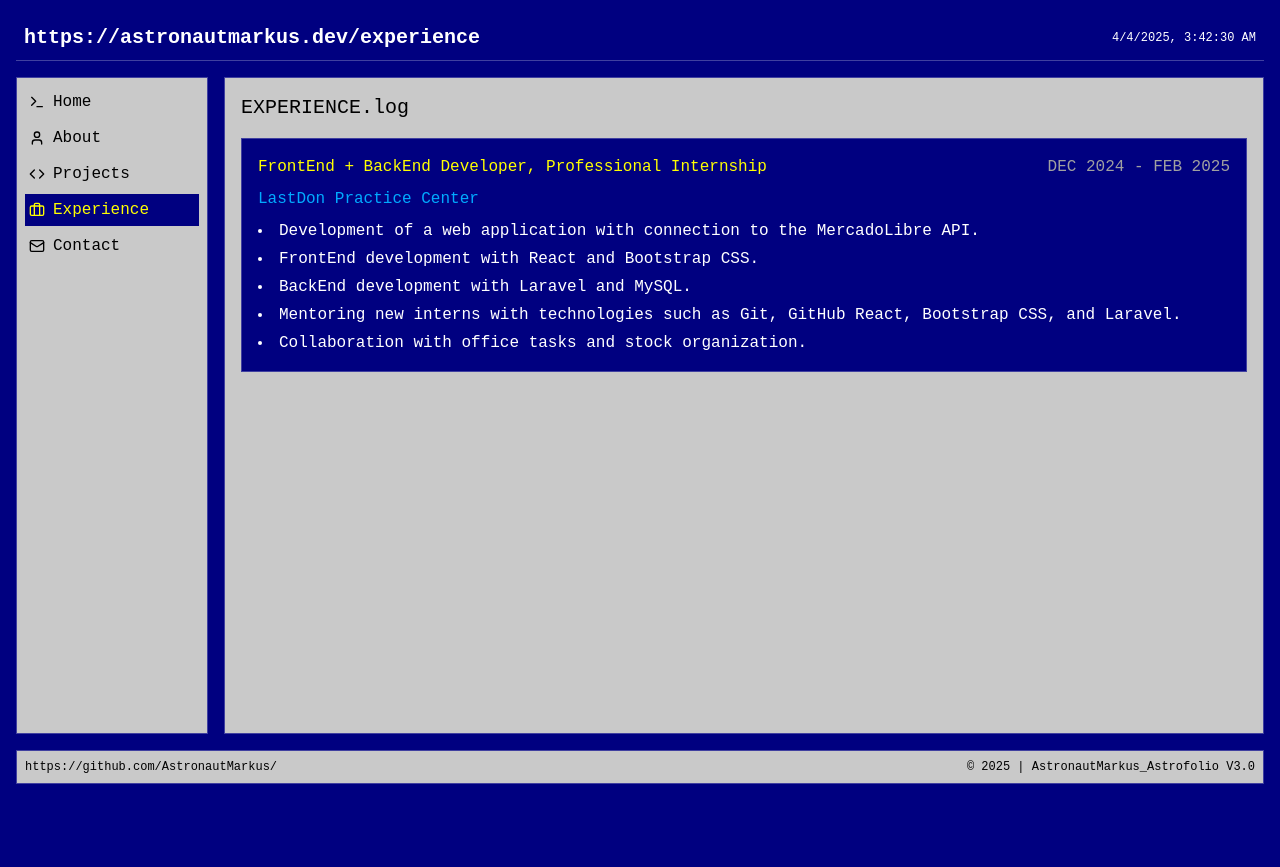
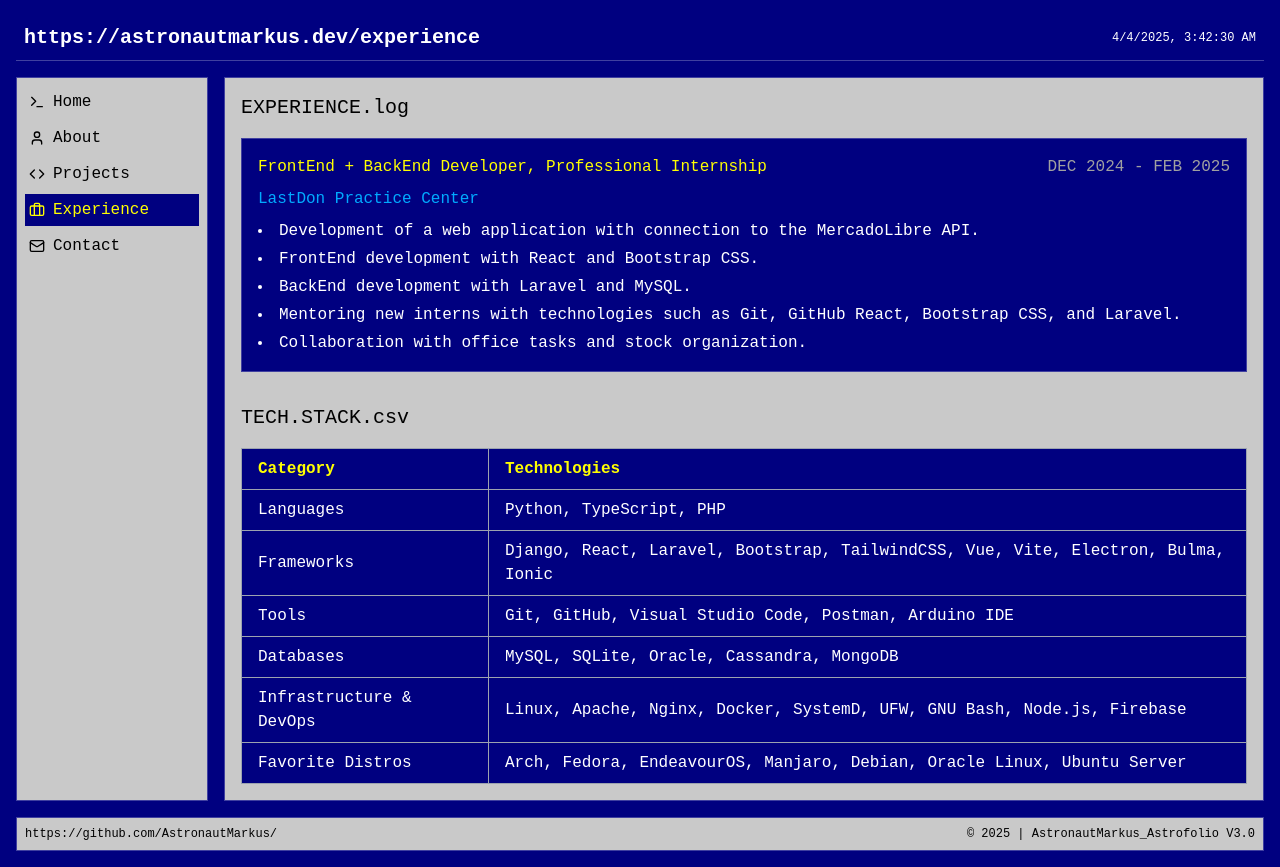
Before and after one commit to AstronautMarkus/Astrofolio-BIOS, a React (Vite) app in the folder astrofolio/: page /experience in a window 1280 px wide. Before the commit the page ends 800 px from the top, so only its background shows below. Built offline with nearby package versions, Linux system fonts and the light colour scheme.

Commit message:
feat: add ExperienceSection; include detailed tech stack table for enhanced portfolio presentation

```diff
--- a/astrofolio/src/components/sections/ExperienceSection.tsx
+++ b/astrofolio/src/components/sections/ExperienceSection.tsx
@@ -19,6 +19,44 @@ export function ExperienceSection() {
           ]}
         />
       </div>
+
+      <div className="mt-8">
+        <h2 className="text-xl mb-4 text-black">TECH.STACK.csv</h2>
+        <table className="table-auto border-collapse border border-gray-400 w-full text-left bg-bios-dark">
+          <thead>
+            <tr className="text-bios-warning">
+              <th className="border border-gray-400 px-4 py-2">Category</th>
+              <th className="border border-gray-400 px-4 py-2">Technologies</th>
+            </tr>
+          </thead>
+          <tbody>
+            <tr>
+              <td className="border border-gray-400 px-4 py-2">Languages</td>
+              <td className="border border-gray-400 px-4 py-2">Python, TypeScript, PHP</td>
+            </tr>
+            <tr>
+              <td className="border border-gray-400 px-4 py-2">Frameworks</td>
+              <td className="border border-gray-400 px-4 py-2">Django, React, Laravel, Bootstrap, TailwindCSS, Vue, Vite, Electron, Bulma, Ionic</td>
+            </tr>
+            <tr>
+              <td className="border border-gray-400 px-4 py-2">Tools</td>
+              <td className="border border-gray-400 px-4 py-2">Git, GitHub, Visual Studio Code, Postman, Arduino IDE</td>
+            </tr>
+            <tr>
+              <td className="border border-gray-400 px-4 py-2">Databases</td>
+              <td className="border border-gray-400 px-4 py-2">MySQL, SQLite, Oracle, Cassandra, MongoDB</td>
+            </tr>
+            <tr>
+              <td className="border border-gray-400 px-4 py-2">Infrastructure & DevOps</td>
+              <td className="border border-gray-400 px-4 py-2">Linux, Apache, Nginx, Docker, SystemD, UFW, GNU Bash, Node.js, Firebase</td>
+            </tr>
+            <tr>
+              <td className="border border-gray-400 px-4 py-2">Favorite Distros</td>
+              <td className="border border-gray-400 px-4 py-2">Arch, Fedora, EndeavourOS, Manjaro, Debian, Oracle Linux, Ubuntu Server</td>
+            </tr>
+          </tbody>
+        </table>
+      </div>
     </div>
   )
 }
```
